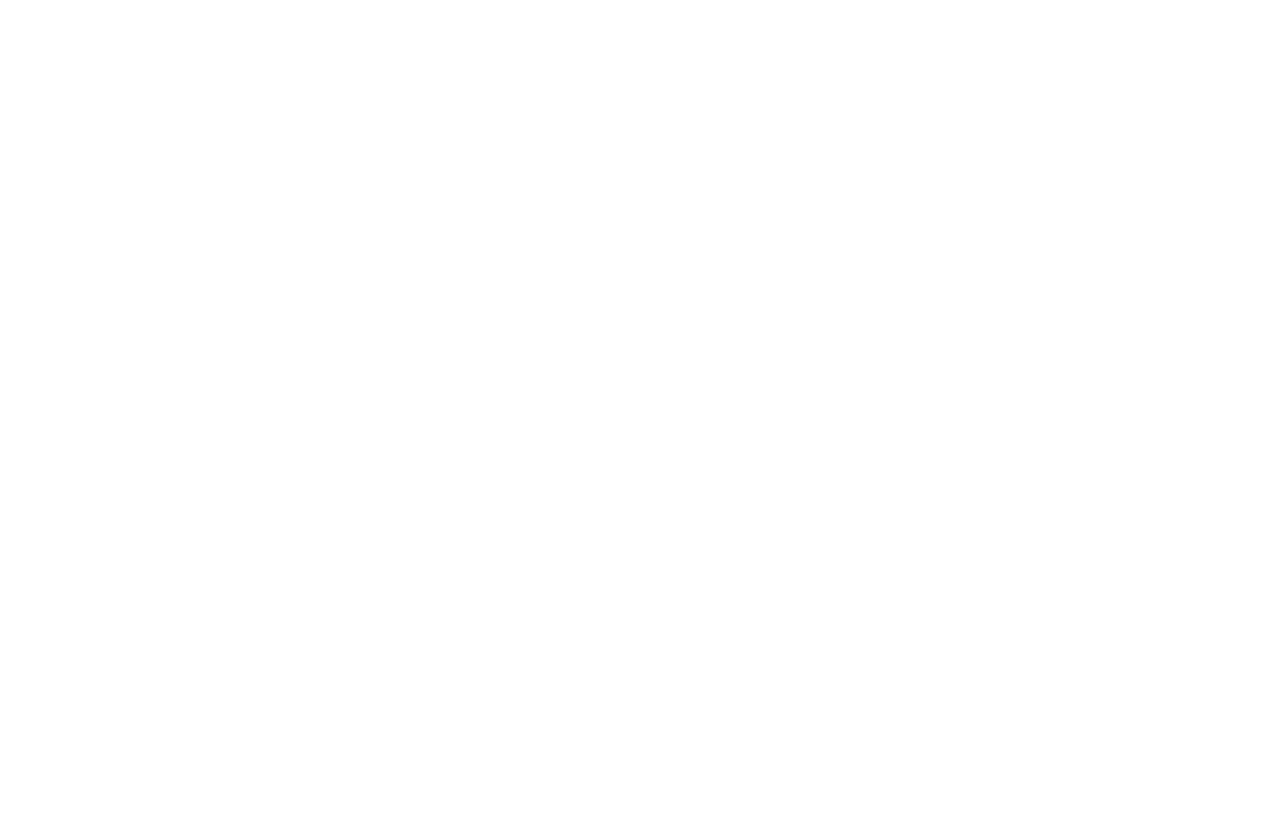
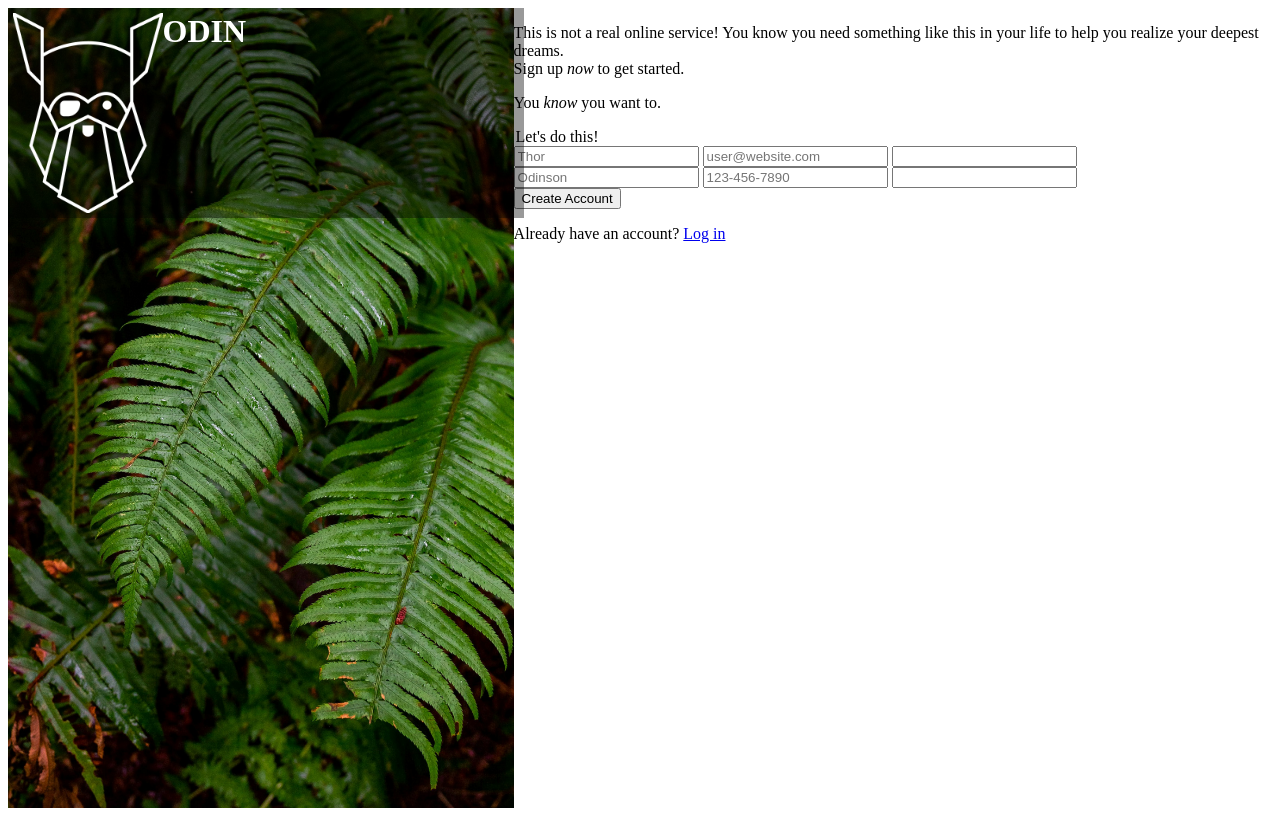
Before and after one commit to nathanruesch/odin-sign-up, a plain HTML site: page index.html in a window 1280 px wide. Drawn offline with Linux system fonts and the light colour scheme.

Commit message:
page scaffold and basic css

```diff
--- a/index.html
+++ b/index.html
@@ -8,7 +8,38 @@
 </head>
 <body>
     <div id="main-container">
-
+        <div id="image-container">
+            <img src="img/halie-west-leaves.jpg" id="main-image">
+            <div id="image-logo-container">
+                <img src="img/odin-lined.png" id="image-logo">
+                <h1 id="image-logo-header">ODIN</h1>
+            </div>
+        </div>
+        <div id="info-container">
+            <div id="hero-container">
+                <p>This is not a real online service! You know you need something like this in your life to help you realize your deepest dreams.<br>Sign up <span class="italic-text">now</span> to get started.</p>
+                <p>You <span class='italic-text'>know</span> you want to.</p>
+            </div>
+            <div id="form-container">
+                <form action="index.html" method="post" id="main-form">
+                    <legend>Let's do this!</legend>
+                    <div class="form-div">
+                        <input type="text" name="first-name" placeholder="Thor">
+                        <input type="email" name="email" placeholder="user@website.com">
+                        <input type="password" name="password">
+                    </div>
+                    <div class="form-div">
+                        <input type="text" name="last-name" placeholder="Odinson">
+                        <input type="text" name="phone-number" placeholder="123-456-7890">
+                        <input type="password" name="confirm-password">
+                    </div>
+                    <button type="submit" id="create-account-button">Create Account</button>
+                </form>
+            </div>
+            <div id="footer-container">
+                <p>Already have an account? <a href="index.html">Log in</a></p>
+            </div>
+        </div>
     </div>
 </body>
 </html>
--- a/style.css
+++ b/style.css
@@ -1,7 +1,58 @@
 :root {
-
+    --info-container-size: 60vw;
 }
 
 #main-container {
+    display: flex;
+}
 
+/* Image section */
+
+#image-container {
+    width: calc(100vw - var(--info-container-size));
+    height: 100vh;
+    position: relative;
 }
+
+#main-image {
+    width: 100%;
+    height: 100%;
+}
+
+#image-logo-container {
+    float: left;
+    position: absolute;
+    left: 0px;
+    top: 0px;
+    z-index: 1000;
+    background-color: rgba(0,0,0,0.4);
+    padding: 5px;
+    color: white;
+    font-weight: bold;
+    display: flex;
+    width: 100%;
+    height: 200px;
+}
+
+#image-logo-header {
+    align-self: center;
+    height: 100%;
+    color: white;
+}
+
+#image-logo {
+    height: 100%;
+    align-self: center;
+    width:auto;
+}
+
+/* Info Section */
+
+#info-container {
+    width: var(--info-container-size);
+    height: 100vh;
+}
+
+.italic-text {
+    font-style: italic;
+}
```
